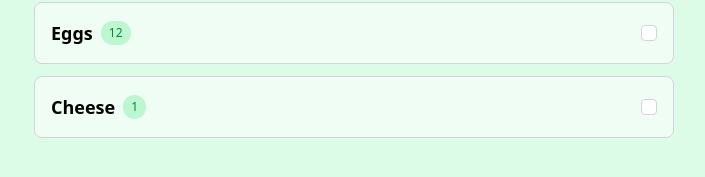
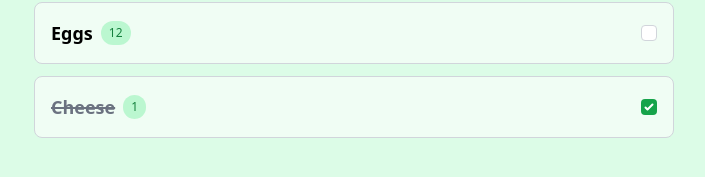
Before and after one commit to guppy57/shopping-list, a Next.js app: page / in a window 1280 px wide. Shown: the part 391-568 px from the top of the page, without its empty margins (286-991 px from the left). Built offline with nearby package versions, Linux system fonts and the light colour scheme.

Commit message:
ref: passing more variables

```diff
--- a/components/ShoppingList.tsx
+++ b/components/ShoppingList.tsx
@@ -7,9 +7,14 @@ export default function ShoppingList(): JSX.Element {
 
   return (
     <div>
-      {shoppingList.map((item) => (
+      {shoppingList.map((item, index) => (
         <div key={item.id}>
-          <ListItem description={item.description} quantity={item.quantity} />
+          <ListItem
+            indexId={index}
+            description={item.description}
+            quantity={item.quantity}
+            purchased={item.purchased}
+          />
         </div>
       ))}
     </div>
```
